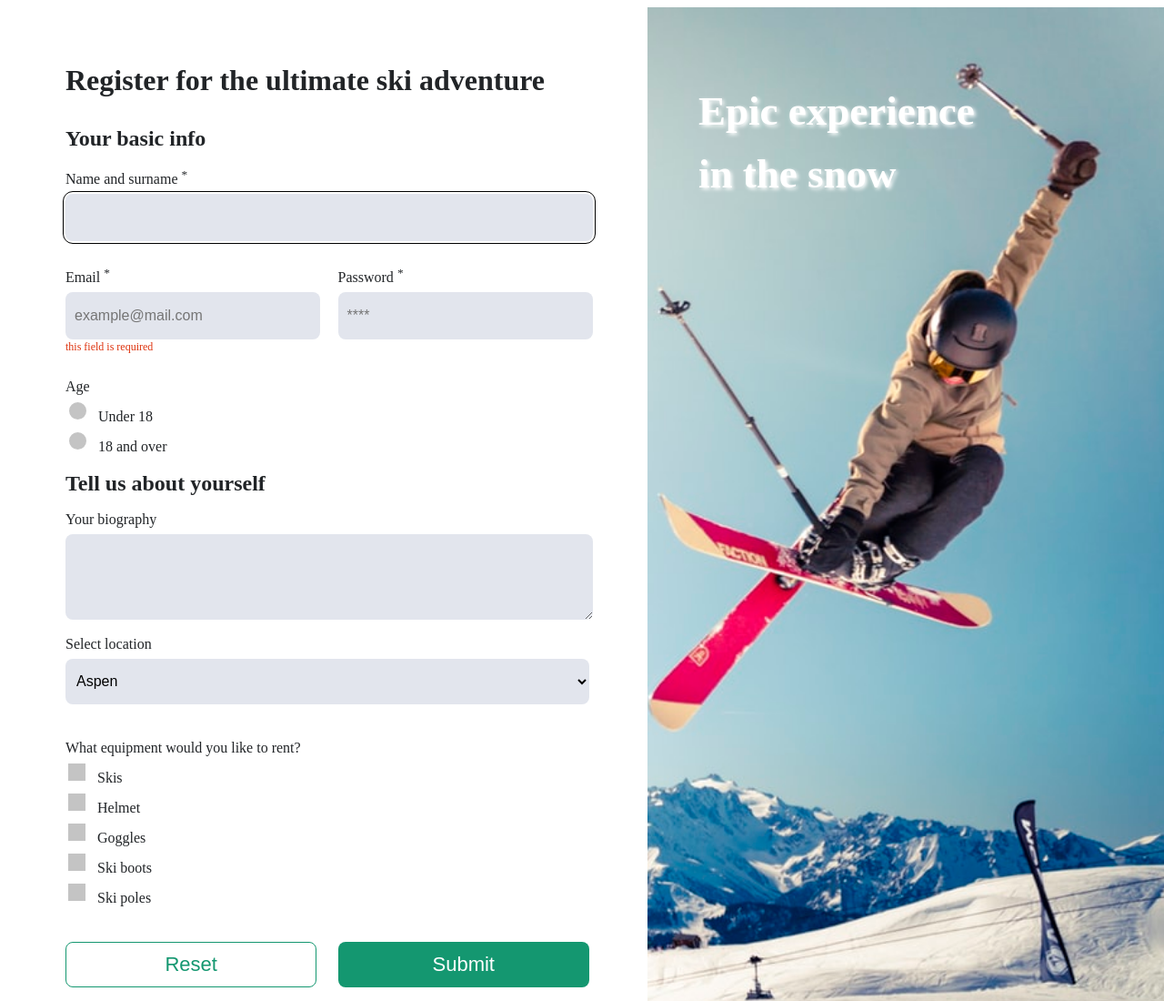
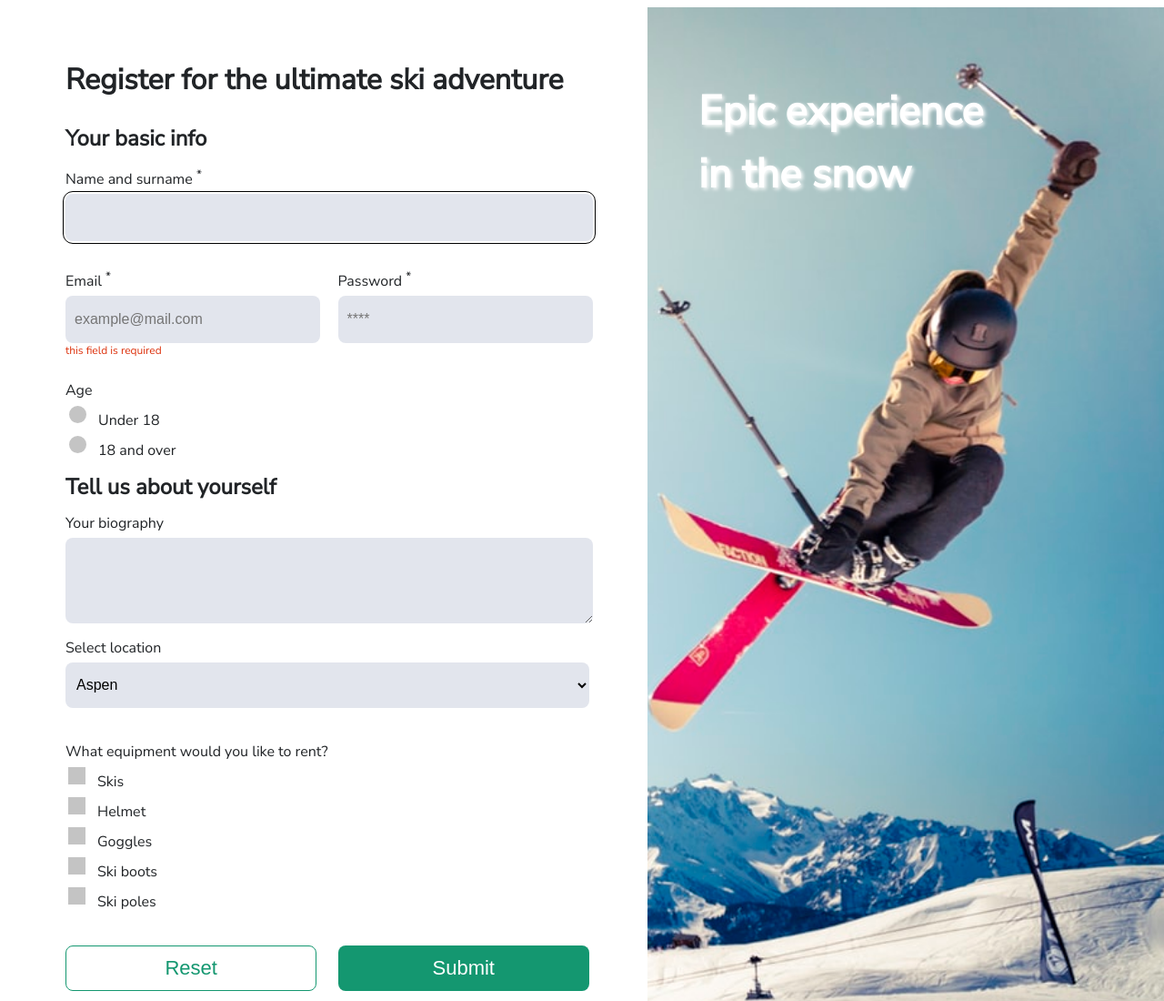
Before and after one commit to anonymous-a-rod/ski-registration-form, a plain HTML site: page index.html in a window 1280 px wide. Shown: the top 1100 px of the page at 91% size. Drawn offline with Linux system fonts and the light colour scheme.

Commit message:
update font
font

```diff
--- a/index.html
+++ b/index.html
@@ -5,7 +5,11 @@
   <meta charset="utf-8">
   <meta name="viewport" content="width=device-width">
   <title>The ultimate ski adventure</title>
+  <link rel="preconnect" href="https://fonts.googleapis.com">
+<link rel="preconnect" href="https://fonts.gstatic.com" crossorigin>
+<link href="https://fonts.googleapis.com/css2?family=Nunito+Sans&display=swap" rel="stylesheet">
   <link href="style.css" rel="stylesheet" type="text/css" />
+
 </head>
 
 <body>
--- a/style.css
+++ b/style.css
@@ -5,6 +5,7 @@ body {
   font-family:Avenir;
   font-weight: 400;
   color: #212427;
+  font-family: 'Nunito Sans', sans-serif;
 }
 
 /* flex container for .left & .right classes */
```
Also changed, not shown: assets/logo.png (deleted), assets/ski-adventure-form.png (deleted).
